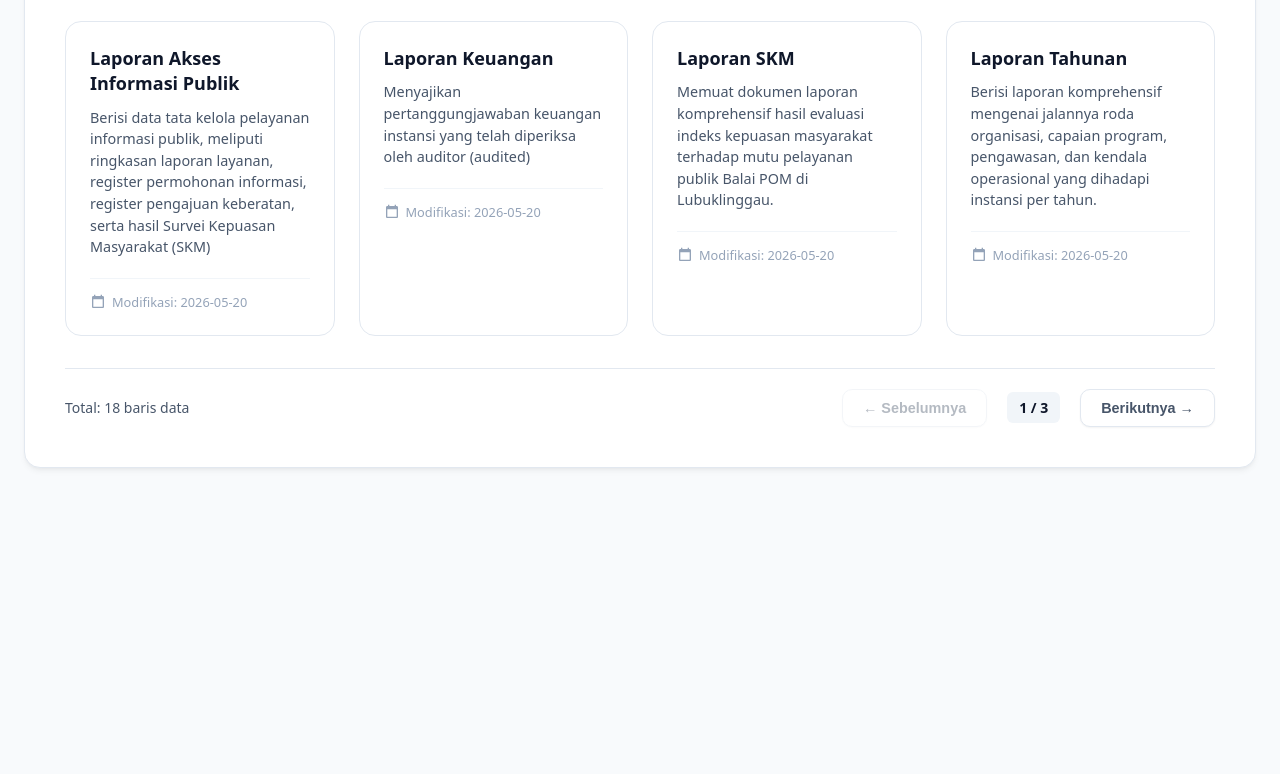
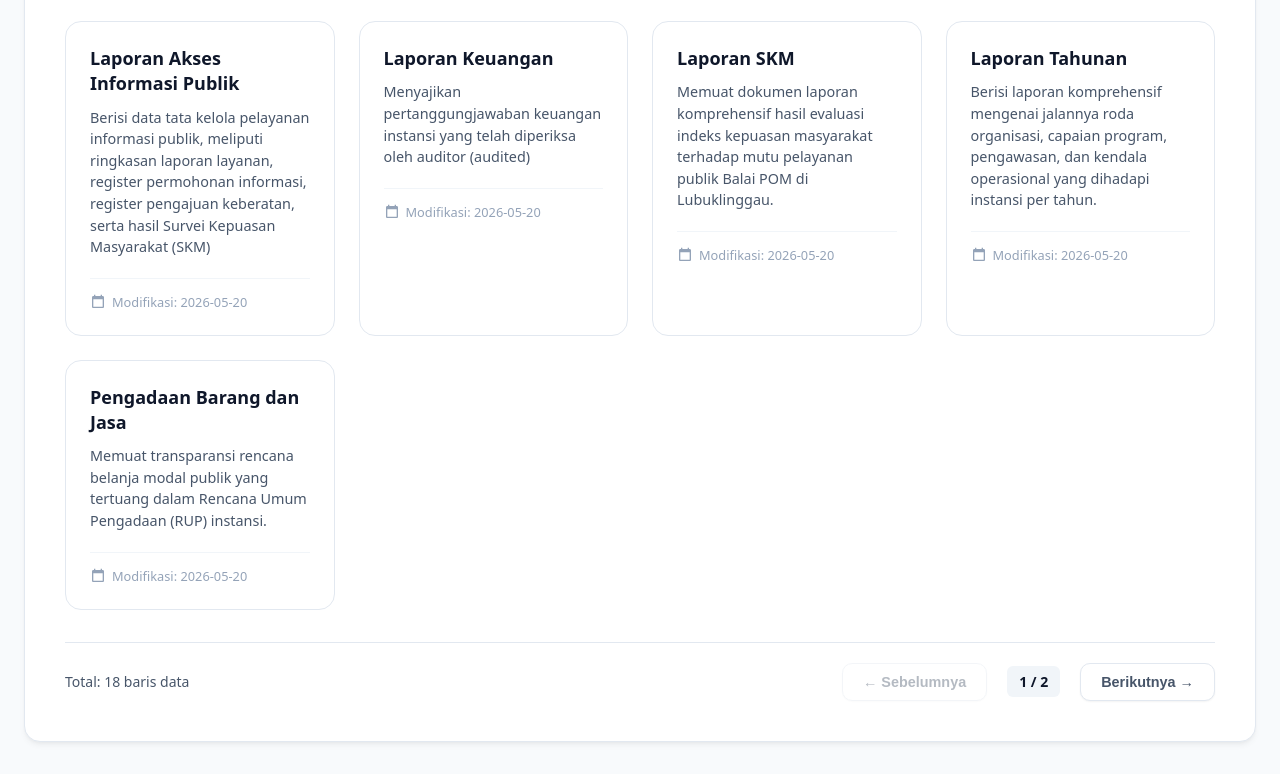
Before and after one commit to sleeplessPotato/daftar-informasi, a website: page index.html in a window 1280 px wide. Shown: the part 562-1336 px from the top of the page. Before the commit the page ends 1062 px from the top, so only its background shows below. Drawn offline with Linux system fonts and the light colour scheme.

Commit message:
Publish: Management data komprehensif [2026-05-20 08:56:03]

```diff
--- a/index.html
+++ b/index.html
@@ -395,7 +395,7 @@
     let database = { categories: [], documents: [] };
 
     const state = {
-        catalog: { query: '', sort: 'name_asc', page: 1, perPage: 8, filtered: [] },
+        catalog: { query: '', sort: 'name_asc', page: 1, perPage: 9, filtered: [] },
         table: { activeCategory: null, query: '', sortCol: 'id', sortAsc: true, page: 1, perPage: 6, dataSet: [], filtered: [] }
     };
 
```
